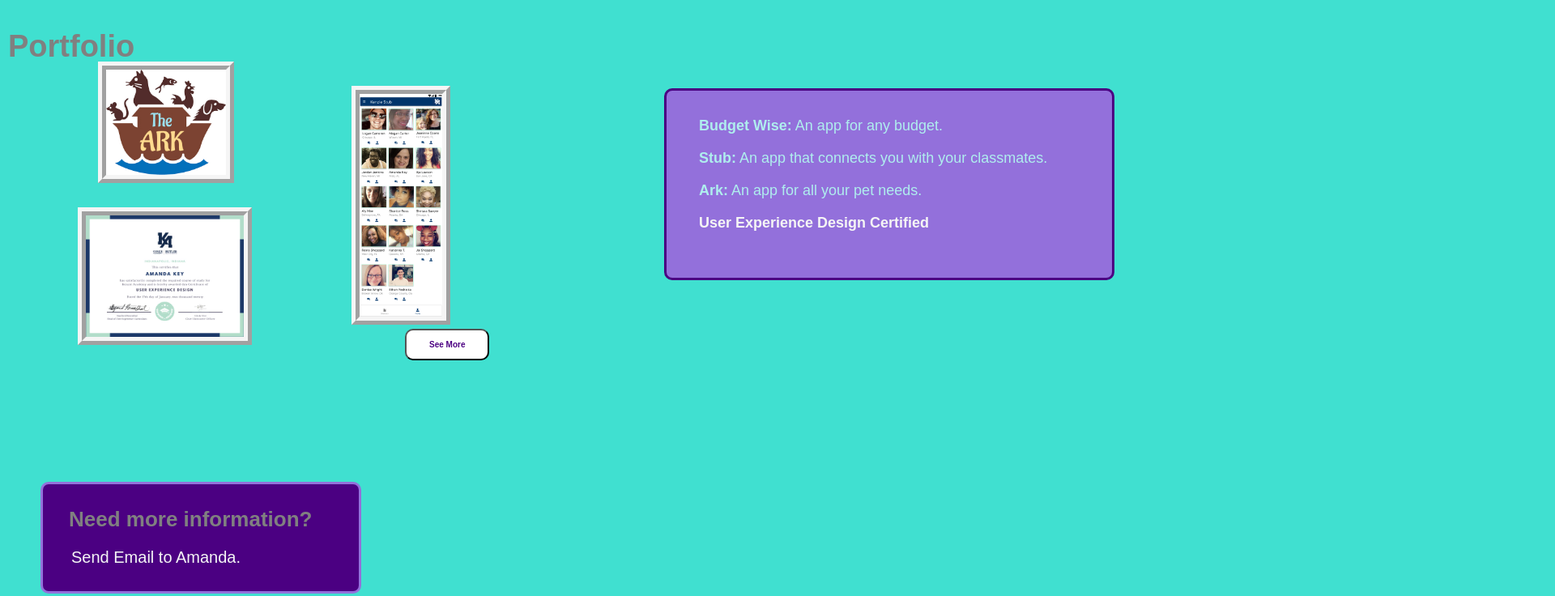
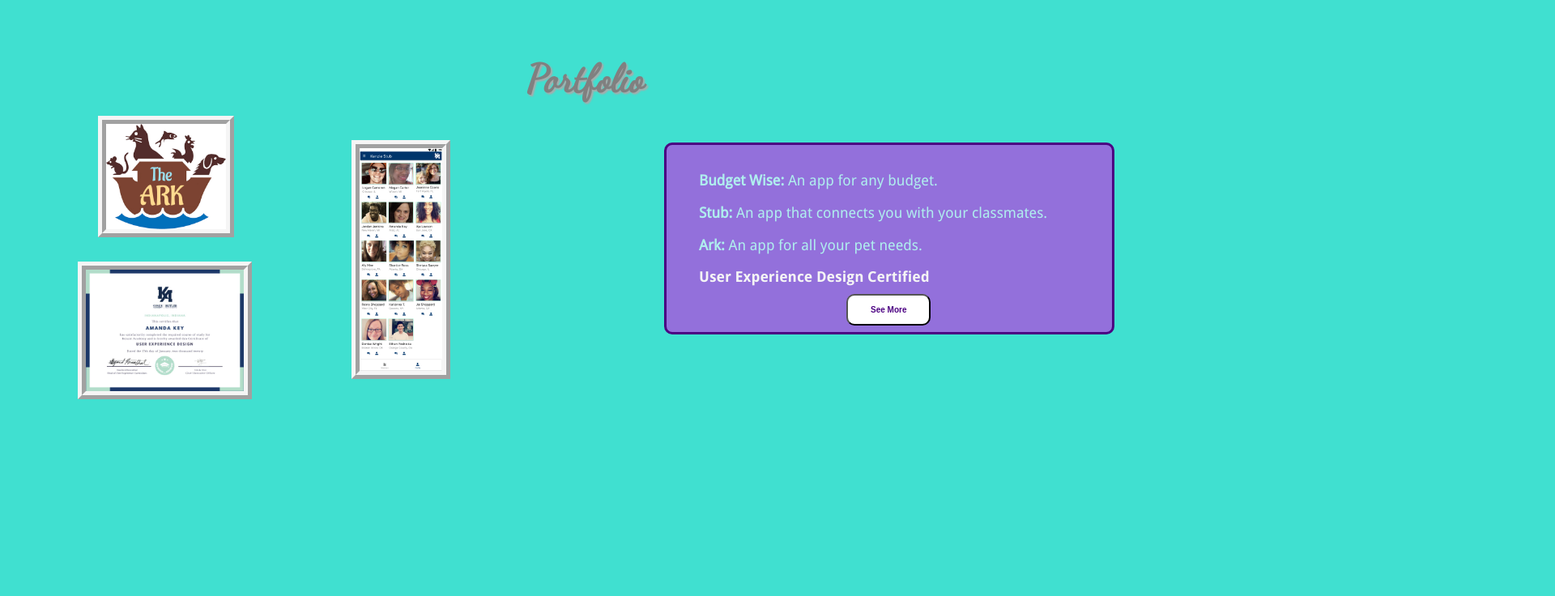
Before and after one commit to ankey87/newmockwebsite, a plain HTML site: page index.html in a window 1280 px wide. Shown: the part 767-1503 px from the top of the page at 81% size, 1920 px wide, since content can reach past the window. Drawn offline with Linux system fonts and the light colour scheme.

Commit message:
more updates to page fonts colors and styles

```diff
--- a/index.css
+++ b/index.css
@@ -6,11 +6,20 @@
     font-family: "Black Jack";
     src: url(blackjack-webfont.woff);
 }
+@font-face {
+    font-family: "DroidSans";
+    src: url(DroidSans-webfont.woff);
+}
+@font-face {
+    font-family: "DroidSansBold";
+    src: url(DroidSans-Bold-webfont.woff);
+}
 body {
     margin: 0px;
-    font-family: sans-serif;
+    font-family: "DroidSans";
     background-color: turquoise;
     color: paleturquoise;
+    height: 1400px;
 }
 
 .topnav {
@@ -50,14 +59,17 @@ img {
     margin-right: auto;
     float: right;
 }
+.intro {
+    font-family: "DroidSansBold";
+}
 #portfolio {
-    margin: auto;
-    font-size: 38px;
-    margin-top: auto;
-    margin-bottom: auto;
+    font-size: 48px;
     padding-bottom: 100px;
     color: gray;
-    margin-left: 10px;
+    font-family: 'Dancing Script', cursive;
+    text-shadow: 2px 2px 2px #aaa;
+    position: relative;
+    left: 650px;
 }
 h3 {
     text-indent: 10px;
@@ -70,7 +82,7 @@ ul {
     height: 200px;
     position: relative;
     right:  1290px;
-    bottom: 305px;
+    bottom: 280px;
     border-style: ridge;
     border-width: 10px;
     border-color: whitesmoke;
@@ -131,6 +143,7 @@ button {
     position: relative;
     left: 315px;
     bottom: 50px;
+    cursor: pointer;
 }
 button:hover {
     background-color: turquoise;
@@ -139,7 +152,8 @@ button:hover {
 .button {
     position: relative;
     display: inline-block;
-    left: 500px;
+    left: 1045px;
+    bottom: 160px;
 }
 .sp1 {
     background-color: indigo;
@@ -176,31 +190,28 @@ strong.proj {
 }
 .uxcert {
     color: whitesmoke;
+    font-family: "DroidSansBold";
 }
 .p1 {
-    font-size: 48px;
+    font-size: 64px;
     text-align: center;
     background-color: turquoise;
-    font-family: "Black Jack";
+    font-family: 'Dancing Script', cursive;
     color: gray;
+    text-shadow: 4px 4px 4px #aaa;
+    padding-top: 40px;
+    padding-bottom: 50px;
 }
 .bottomnav {
-    padding-top: 0px;
-    padding-bottom: 10px;
-    padding-left: 20px;
-    padding-right: 20px;
-    margin-bottom: 0px;
-    margin-left: 50px;
     text-indent: 15px;
     color: whitesmoke;
     font-size: 20px;
     background-color: indigo;
-    width: 350px;
-    border-radius: 10px;
-    border-style: solid;
-    border-color: mediumpurple;
+    width: 1440px;
     position: relative;
-    top: 100px;
+    margin: 0px;
+    top: 100%;
+    padding-bottom: 100px;
 }
 #contact {
     font-size: 26px;
--- a/index.html
+++ b/index.html
@@ -1,13 +1,15 @@
 <!DOCTYPE html>
 <html lang="en">
-
 <head>
     <meta charset="UTF-8">
     <meta name="viewport" content="width=device-width, initial-scale=1.0">
     <meta http-equiv="X-UA-Compatible" content="ie=edge">
     <title>My Portfolio</title>
-    <link rel="stylesheet" href="./index.css"/>
+    <link rel="stylesheet" href="https://fonts.googleapis.com/css?family=Tangerine">
+    <link rel="stylesheet" href="https://fonts.googleapis.com/css?family=Dancing+Script&display=swap" >
+    <link rel="stylesheet" href="./index.css">
 </head>
+
 <body>
     <div class="topnav">
         <span id="nav"><a href="#home">Home</a></span>
@@ -16,23 +18,31 @@
     </div>
     <section>
         <div class="p1">
-            <h1 id="home">AEA Design</h1>
+            <h1= id="home">AEA Design</h1>
         </div>
         <div class="sp1">
+            <h3 class="intro">Meet Amanda</h3>
             <p>Need a passionate UX/UI Engineer to help bring more creativity and diversity to your client projects?
-            Meet Amanda Key, she is a 32 year old mother of two who decided to leave her career in teaching to pursue a
+                Meet Amanda Key, she is a 32 year old mother of two who decided to leave her career in teaching to
+                pursue a
                 new dream.
-            In July 2019 she began the UX/UI Engineering program at Kenzie University. In January 2020 she received her
+                In July 2019 she began the UX/UI Engineering program at Kenzie University. In January 2020 she received
+                her
                 UX Design
                 certificate, and is now working towards completing the UIE portion of the program.</p>
-        <p>When Amanda is not working on her certification, she loves working at her job with Southern Legacy Marketing &
+            <p>When Amanda is not working on her certification, she loves working at her job with Southern Legacy
+                Marketing &
                 Design, and spending
-            time with her two beautiful children. She enjoys reading and listening to music, but her passion is design
+                time with her two beautiful children. She enjoys reading and listening to music, but her passion is
+                design
                 and development.
-            Ready to see more? Her portfolio site has examples of her work as well as job related experience she has up
+                Ready to see more? Her portfolio site has examples of her work as well as job related experience she has
+                up
                 to this point.
-            Like what you see? Reach out with the contact form and let her show you what she can do for your business!
-         </p></div>
+                Like what you see? Reach out with the contact form and let her show you what she can do for your
+                business!
+            </p>
+        </div>
         <img id="main-image" src="./images/amandaezra.jpg" alt="Image of Amanda">
         <button>Read More</button>
     </section>
@@ -43,7 +53,7 @@
                 <li class="proj"><strong>Budget Wise:</strong> An app for any budget.</li>
                 <li class="proj"><strong>Stub:</strong> An app that connects you with your classmates.</li>
                 <li class="proj"><strong>Ark:</strong> An app for all your pet needs.</li>
-        <li class="uxcert"><strong>User Experience Design Certified</strong></li>
+                <li class="uxcert">User Experience Design Certified</li>
             </ul>
         </div>
         <button class="button">See More</button>
@@ -56,6 +66,8 @@
     <div class="bottomnav">
         <h3 id="contact">Need more information?</h3>
         <p><a href="mailto:ariaandezrasmom@gmail.com">Send Email</a> to Amanda.</p>
+        <p>&prod;</p>
     </div>
 </body>
+
 </html>
```
Also changed, not shown: DroidSans-Bold-webfont.woff (added), DroidSans-webfont.woff (added). Lines whose indentation alone changed are shown as unchanged.
